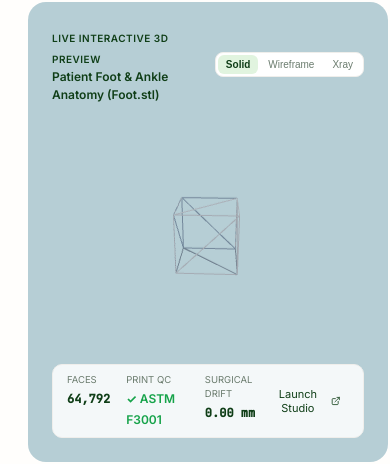
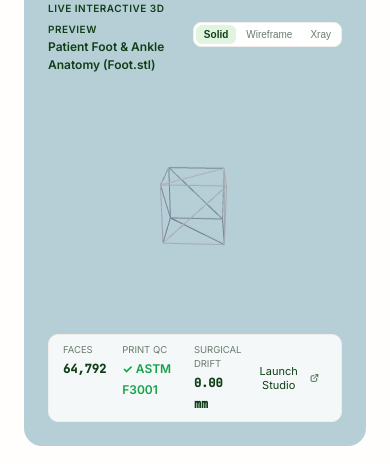
Before and after one commit to Amitaddi2010/ossilith, a Next.js app in the folder frontend/: page / in a window 390 px wide. Shown: the part 825-1289 px from the top of the page. Built offline with nearby package versions, Linux system fonts and the light colour scheme; no server answers.

Commit message:
feat(responsive): comprehensive mobile, tablet, and desktop responsive workstation and dashboard layout

```diff
--- a/frontend/src/app/globals.css
+++ b/frontend/src/app/globals.css
@@ -816,17 +816,58 @@ input[type="range"]::-moz-range-thumb {
 
 /* ── Mobile & iPad 3D Viewport & Touch Ergonomics ───────── */
 
+/* ── Comprehensive Responsive Breakpoints & Ergonomics ───────── */
+
+.touch-scroll {
+  overflow-x: auto;
+  -webkit-overflow-scrolling: touch;
+  scrollbar-width: none;
+}
+.touch-scroll::-webkit-scrollbar {
+  display: none;
+}
+
+.responsive-container {
+  width: 100%;
+  max-width: var(--page-max-width);
+  margin-left: auto;
+  margin-right: auto;
+  padding-left: clamp(12px, 3vw, 32px);
+  padding-right: clamp(12px, 3vw, 32px);
+}
+
 @media (max-width: 1024px) {
-  /* Tablet / iPad Landscape & Portrait adjustments */
+  /* Tablet Landscape & Portrait adjustments */
   .editor-ribbon-scroll {
     overflow-x: auto !important;
     -webkit-overflow-scrolling: touch;
-    scrollbar-width: thin;
+    scrollbar-width: none;
+  }
+
+  .desktop-only {
+    display: none !important;
   }
 }
 
 @media (max-width: 768px) {
   /* Mobile Phone Adjustments */
+  :root {
+    --text-display: clamp(34px, 8vw, 48px);
+    --text-heading: clamp(24px, 6vw, 32px);
+    --text-heading-sm: clamp(18px, 5vw, 22px);
+    --card-padding: 16px;
+    --section-gap: 40px;
+  }
+
+  .page {
+    padding: 14px 12px 32px !important;
+  }
+
+  .nav-header {
+    flex-wrap: wrap !important;
+    gap: 8px !important;
+  }
+
   .editor-container {
     height: 100dvh !important;
     min-height: -webkit-fill-available;
@@ -839,6 +880,18 @@ input[type="range"]::-moz-range-thumb {
   .editor-ribbon-group-label {
     display: none !important;
   }
+
+  .modal-card {
+    width: 95% !important;
+    padding: 16px !important;
+    max-height: 90vh !important;
+  }
+}
+
+@media (min-width: 769px) {
+  .mobile-only {
+    display: none !important;
+  }
 }
 
 /* 3D Canvas touch containment — prevents browser gesture interference */
--- a/frontend/src/app/page.tsx
+++ b/frontend/src/app/page.tsx
@@ -316,15 +316,15 @@ export default function HomePage() {
       </header>
 
       {/* ── Main Content Container ─────────────────────── */}
-      <main className="container" style={{ flex: 1, paddingBottom: 80 }}>
+      <main className="container" style={{ flex: 1, paddingBottom: 60, paddingLeft: 'clamp(12px, 3vw, 28px)', paddingRight: 'clamp(12px, 3vw, 28px)' }}>
         {/* ── 1. Hero Split Section with Live 3D Canvas ──── */}
         <section
           style={{
             display: 'grid',
-            gridTemplateColumns: 'repeat(auto-fit, minmax(360px, 1fr))',
-            gap: 24,
-            marginTop: 28,
-            marginBottom: 64,
+            gridTemplateColumns: 'repeat(auto-fit, minmax(min(100%, 320px), 1fr))',
+            gap: 20,
+            marginTop: 20,
+            marginBottom: 48,
             alignItems: 'stretch',
           }}
         >
@@ -335,7 +335,7 @@ export default function HomePage() {
               display: 'flex',
               flexDirection: 'column',
               justifyContent: 'space-between',
-              padding: '36px 32px',
+              padding: 'clamp(20px, 4vw, 36px) clamp(16px, 3.5vw, 32px)',
               borderRadius: 18,
             }}
           >
```
Also changed, not shown: frontend/src/app/cases/[id]/segment/page.tsx (+104 -12 lines), frontend/src/components/segmentation/ContrastHistogramPanel.tsx (+10 -5 lines).
